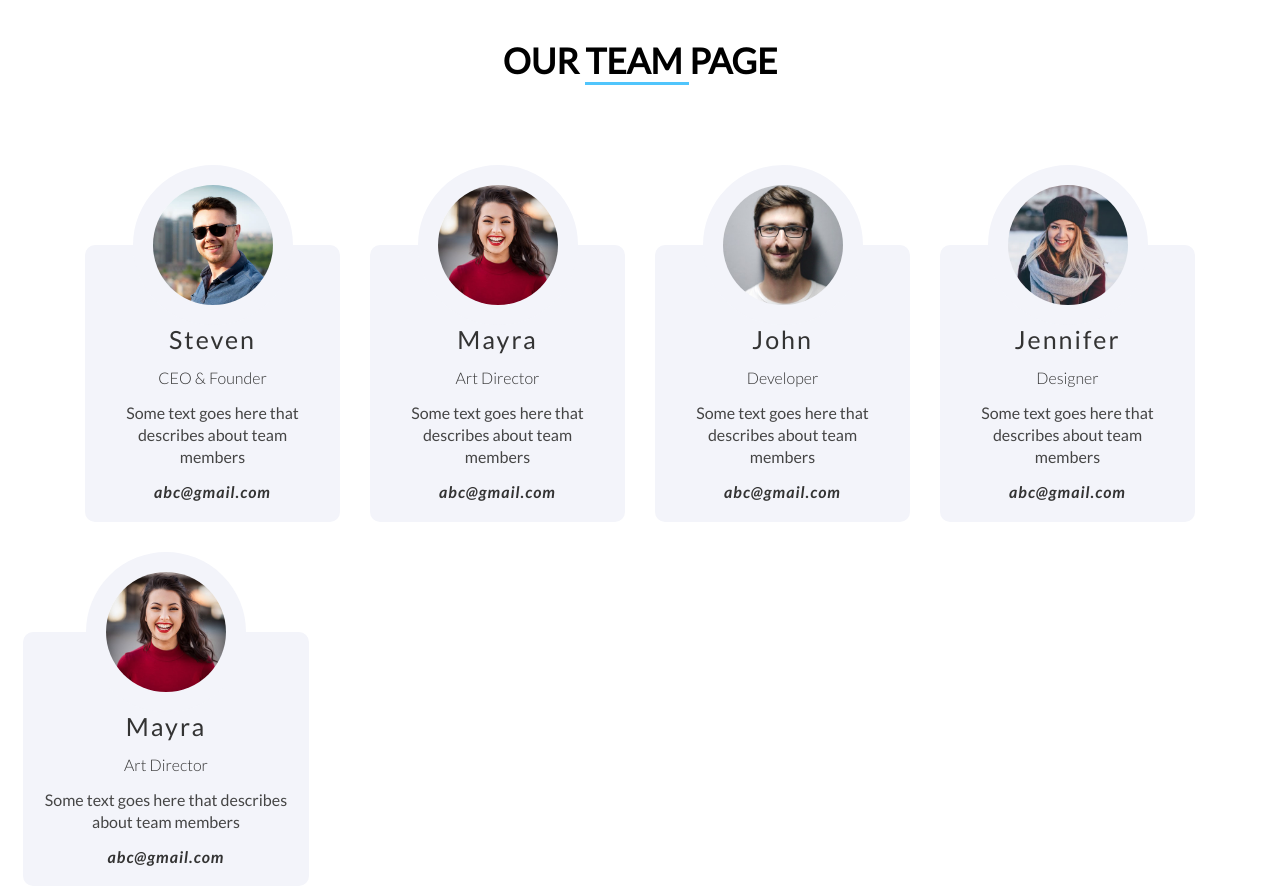
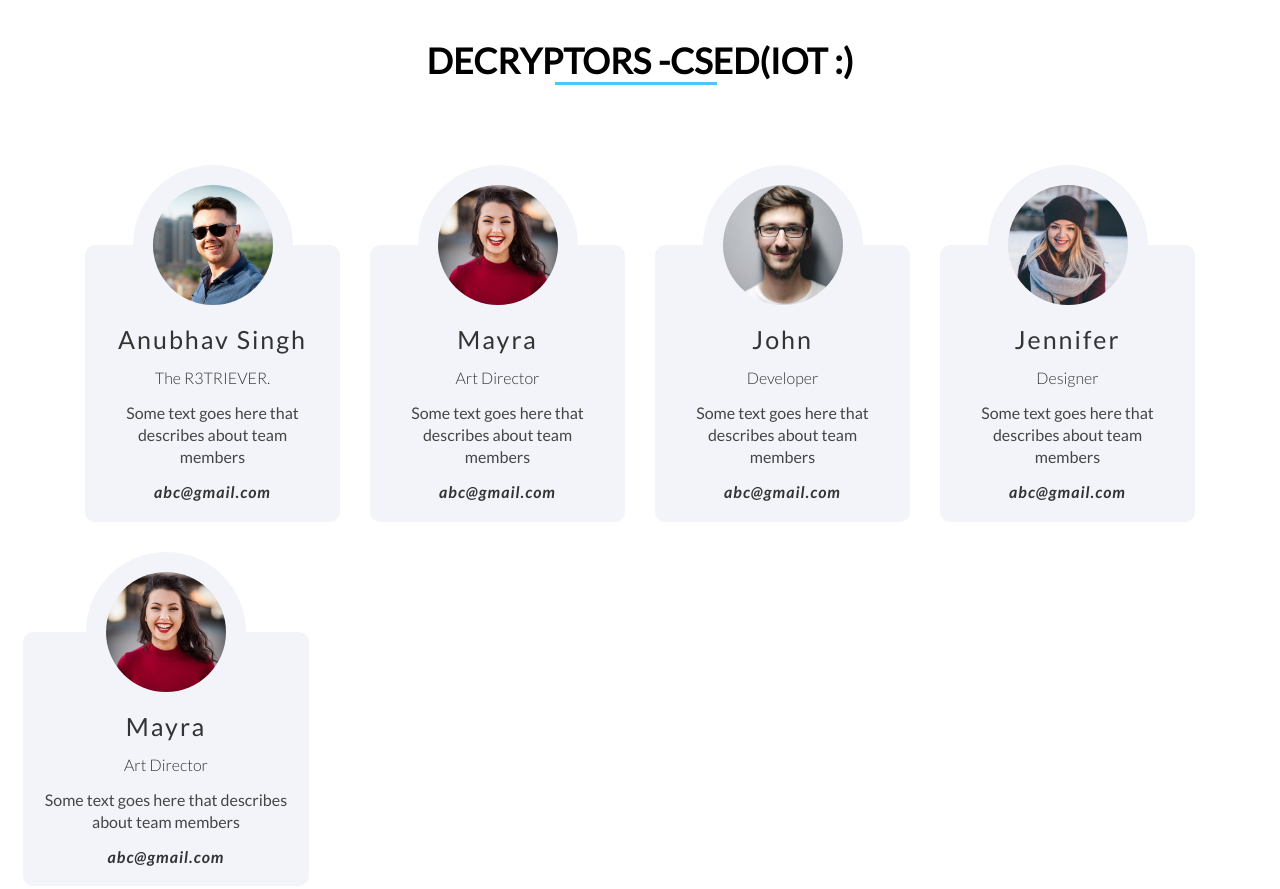
Before and after one commit to pavan-sisodia/decryptors, a plain HTML site: page index.html in a window 1280 px wide. Shown: the top 889 px of the page. Drawn offline with Linux system fonts and the light colour scheme.

Commit message:
Update index.html

```diff
--- a/index.html
+++ b/index.html
@@ -14,13 +14,13 @@
     <!-- FOnt Awesome -->
     <script src="https://kit.fontawesome.com/e48d166edc.js" crossorigin="anonymous"></script>
 
-    <title>Our Team page</title>
+    <title>Decryptors🚀</title>
 
 </head>
 <body>
     <div class="container">
         <div class="section-title">
-            <h1>Our Team Page</h1>
+            <h1>Decryptors -CSED(IOT :)</h1>
         </div>
 
         <div class="row">
@@ -32,8 +32,8 @@
                         <img src="img/team-1.jpg" alt="Team Image">
                     </div>
                     <div class="team-content">
-                        <h2>Steven</h2>
-                        <h3>CEO & Founder</h3>
+                        <h2>Anubhav Singh</h2>
+                        <h3>The R3TRIEVER.</h3>
                         <p>Some text goes here that describes about team members</p>
                         <h4>abc@gmail.com</h4>
                     </div>
```
